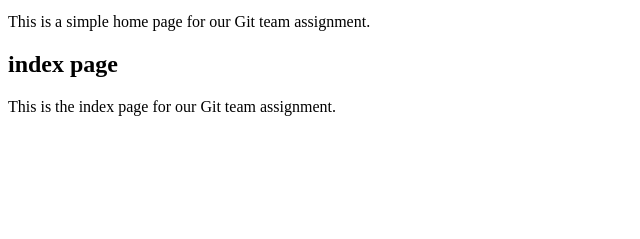
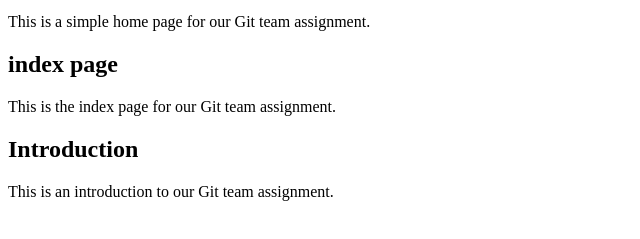
Before and after one commit to aakankshavaishnav/git-team-assignment, a plain HTML site: page index.html in a window 1280 px wide. Shown: the part 101-340 px from the top of the page, without its empty margins (0-640 px from the left). Drawn offline with Linux system fonts and the light colour scheme.

Commit message:
index page

```diff
--- a/index.html
+++ b/index.html
@@ -11,5 +11,7 @@
     <p>This is a simple home page for our Git team assignment.</p>
     <h2>index page</h2>
     <p>This is the index page for our Git team assignment.</p>
+    <h2>Introduction</h2>
+    <p>This is an introduction to our Git team assignment.</p>
 </body>
 </html>
```
Also changed, not shown: secret.txt (added).
